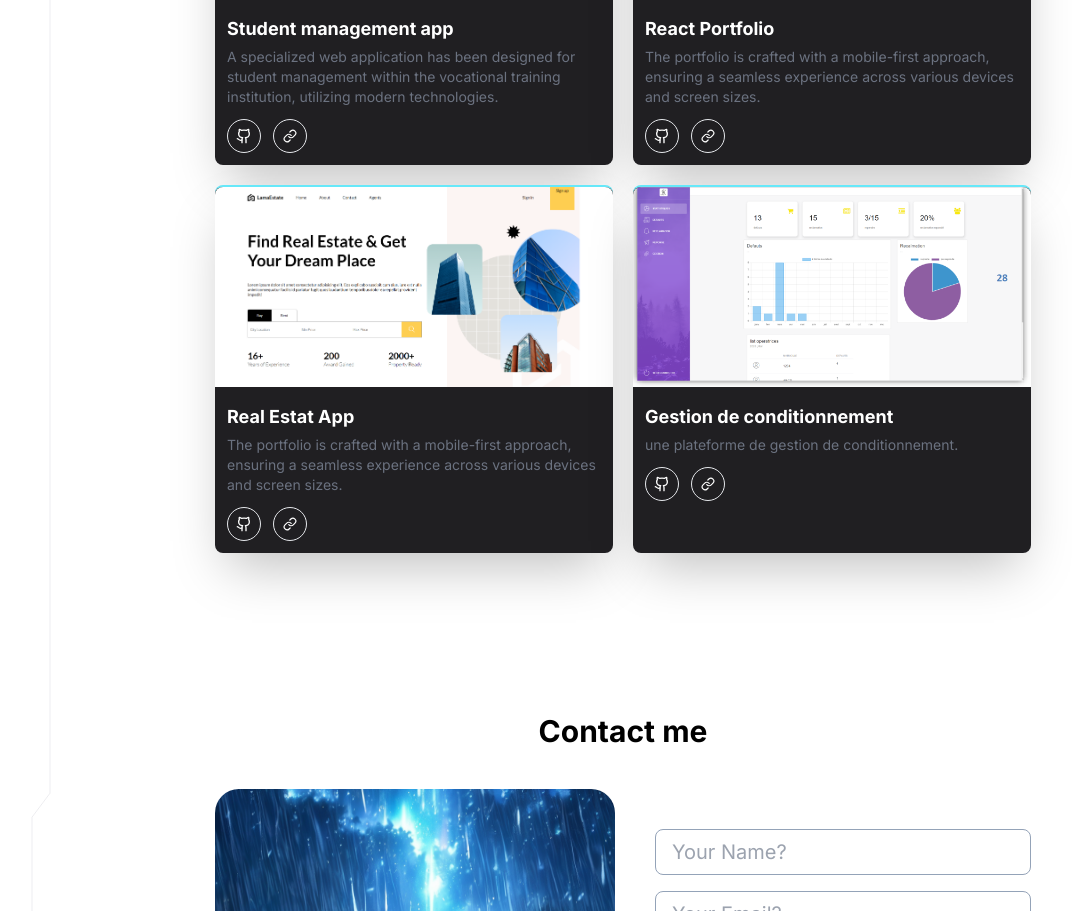
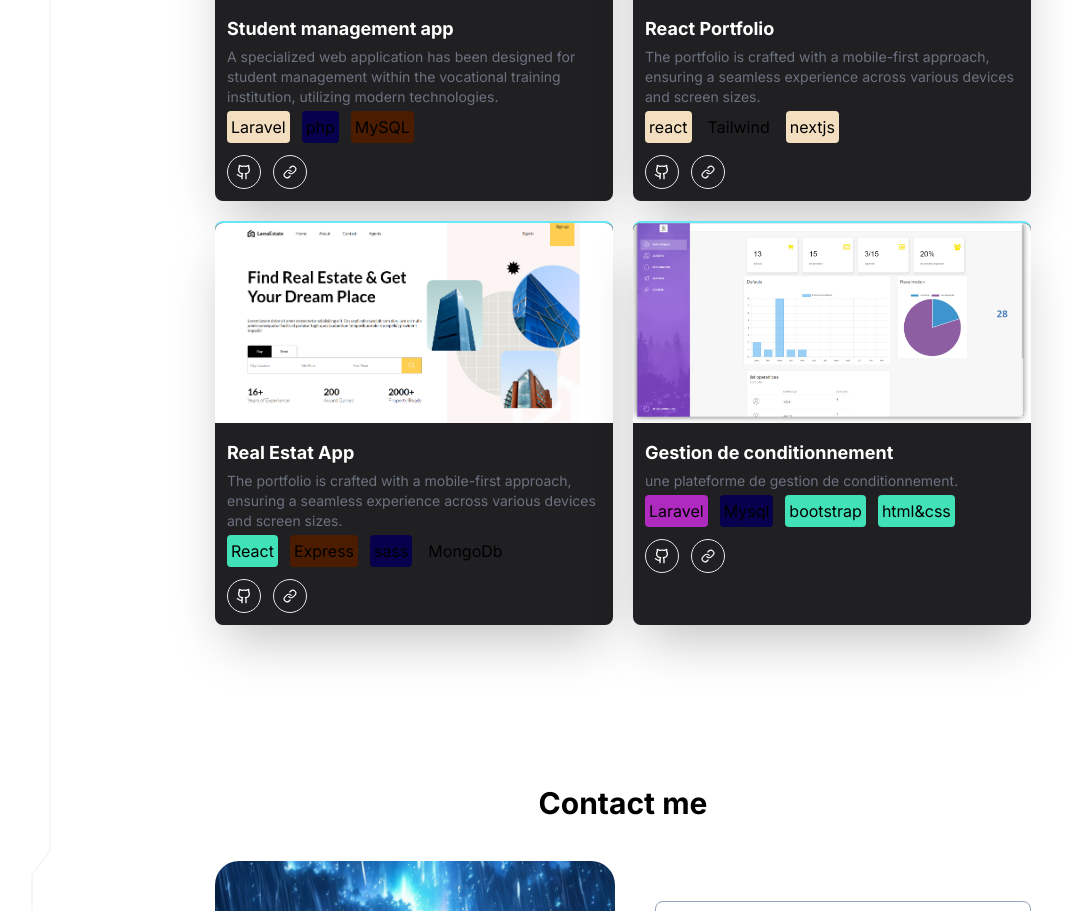
Before and after one commit to MohamedBerbouchi/nextjs-portfolio, a Next.js app: page / in a window 1280 px wide. Shown: the part 2290-3201 px from the top of the page, without its empty margins (17-1089 px from the left). Built offline with nearby package versions, Linux system fonts and the light colour scheme.

Commit message:
add tags to projects

```diff
--- a/src/components/project-card.tsx
+++ b/src/components/project-card.tsx
@@ -1,15 +1,23 @@
 import { Github, Link } from 'lucide-react'
 import Image from 'next/image'
 import { TProjectProps } from '../lib/types'
+import { cn } from '../lib/utils'
 
 
 function ProjectCard({ project }: { project: TProjectProps }) {
+    const colors =['#EB8A90', '#F3DFBF', '#42E2B8', '#2D82B7', '#07004D', '#AF2BBF','#4C1C00']
+
     return (
         <div className='rounded-lg bg-[#201F22]   shadow-2xl   border-t-2 border-cyan-300'>
             <Image className='rounded-t-lg object-cover w-full h-[200px]' src={project.image} alt={`project ${project.title}`} width={400} height={200} />
             <div className='space-y-1 p-3 pt-4 '>
                 <h2 className='font-bold text-lg text-white'>{project.title}</h2>
                 <p className='text-sm text-muted-foreground'>{project.desc}</p>
+                <div className="tags flex gap-3">
+                {project.tags.map((p, i)=> <div key={i} className={cn('tag p-1 rounded-sm')}
+                style={{backgroundColor: colors[Math.ceil(Math.random()*7)]}}
+                >{p}</div>)}
+                </div>
                 <div className='flex gap-3'>
                     <li className="p-4  border  w-8 h-8 grid place-content-center rounded-full  mt-2 hover:bg-primary ">
                         <a href={project.github_link} target="_blank">
```
